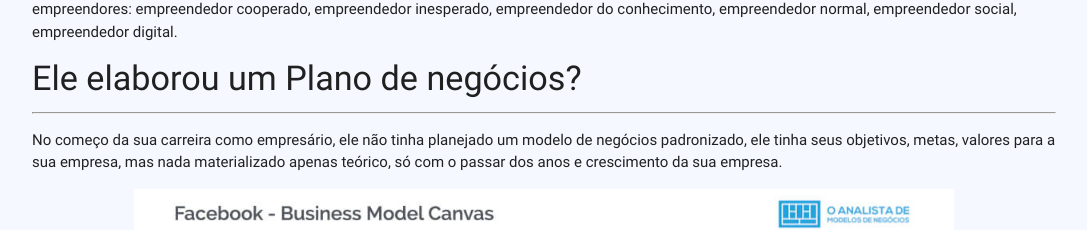
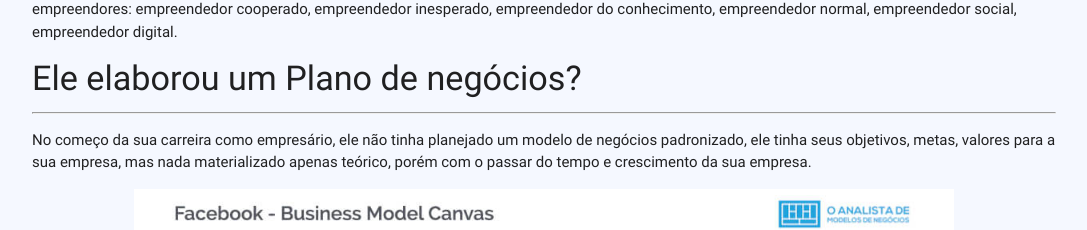
Before and after one commit to carllosh1/Learning-HTML-CSS-JS, a plain HTML site: page atividade 1/index.html in a window 1280 px wide. Shown: the part 1813-2043 px from the top of the page, without its empty margins (96-1183 px from the left). Drawn offline with nearby package versions, Linux system fonts and the light colour scheme.

Commit message:
Update index.html

```diff
--- a/atividade 1/index.html
+++ b/atividade 1/index.html
@@ -52,7 +52,7 @@
             </p>
             <h4>Ele elaborou um Plano de negócios?</h4>
             <hr>
-            <p>No começo da sua carreira como empresário, ele não tinha planejado um modelo de negócios padronizado, ele tinha seus objetivos, metas, valores para a sua empresa, mas nada materializado apenas teórico, só com o passar dos anos e crescimento da sua empresa.
+            <p>No começo da sua carreira como empresário, ele não tinha planejado um modelo de negócios padronizado, ele tinha seus objetivos, metas, valores para a sua empresa, mas nada materializado apenas teórico, porém com o passar do tempo e crescimento da sua empresa.
                 <div class="center">
                     <img src="BMG.jpeg"  width="80%" alt="BMG canvas">
                     <P>BMG canvas</P>
```
